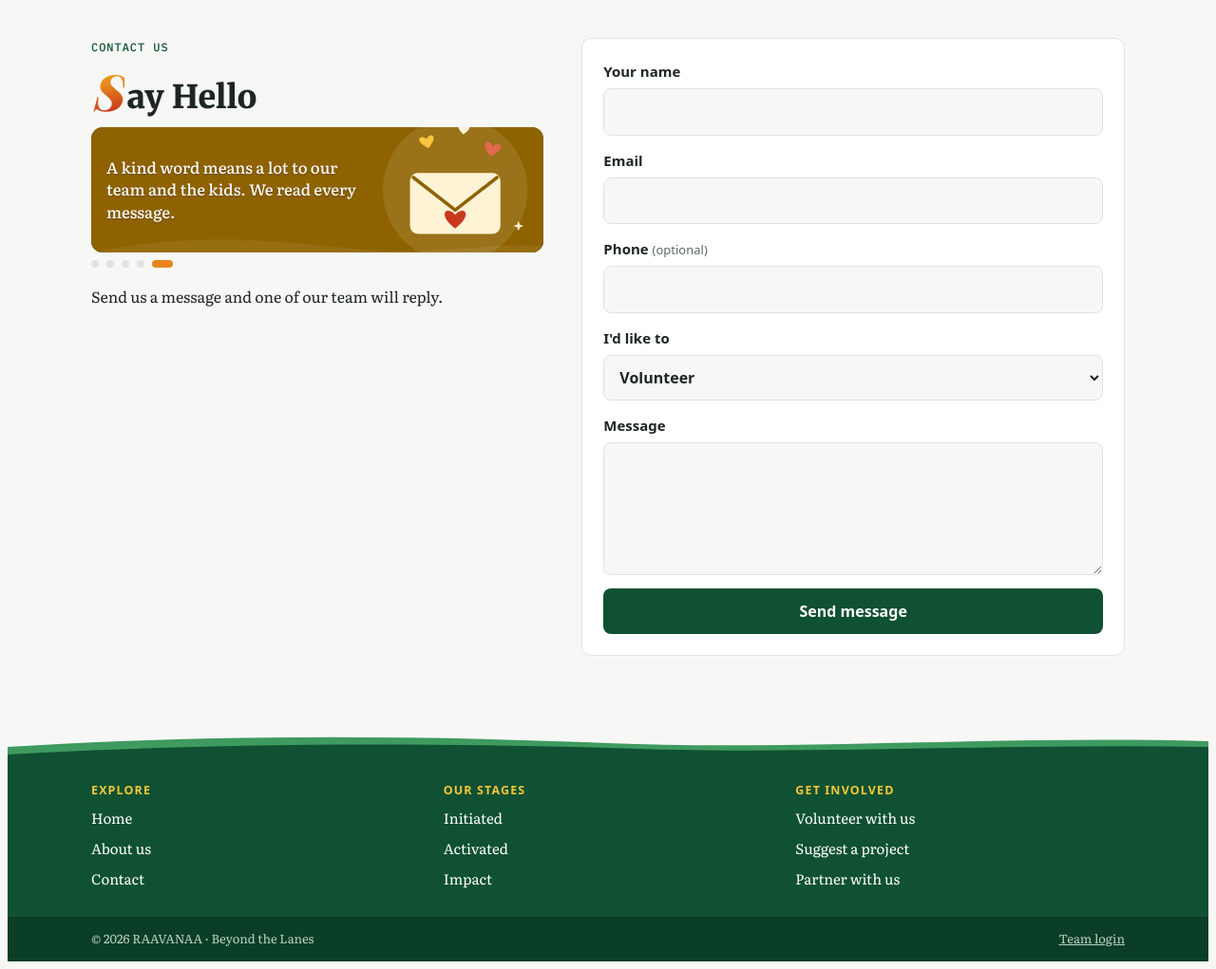
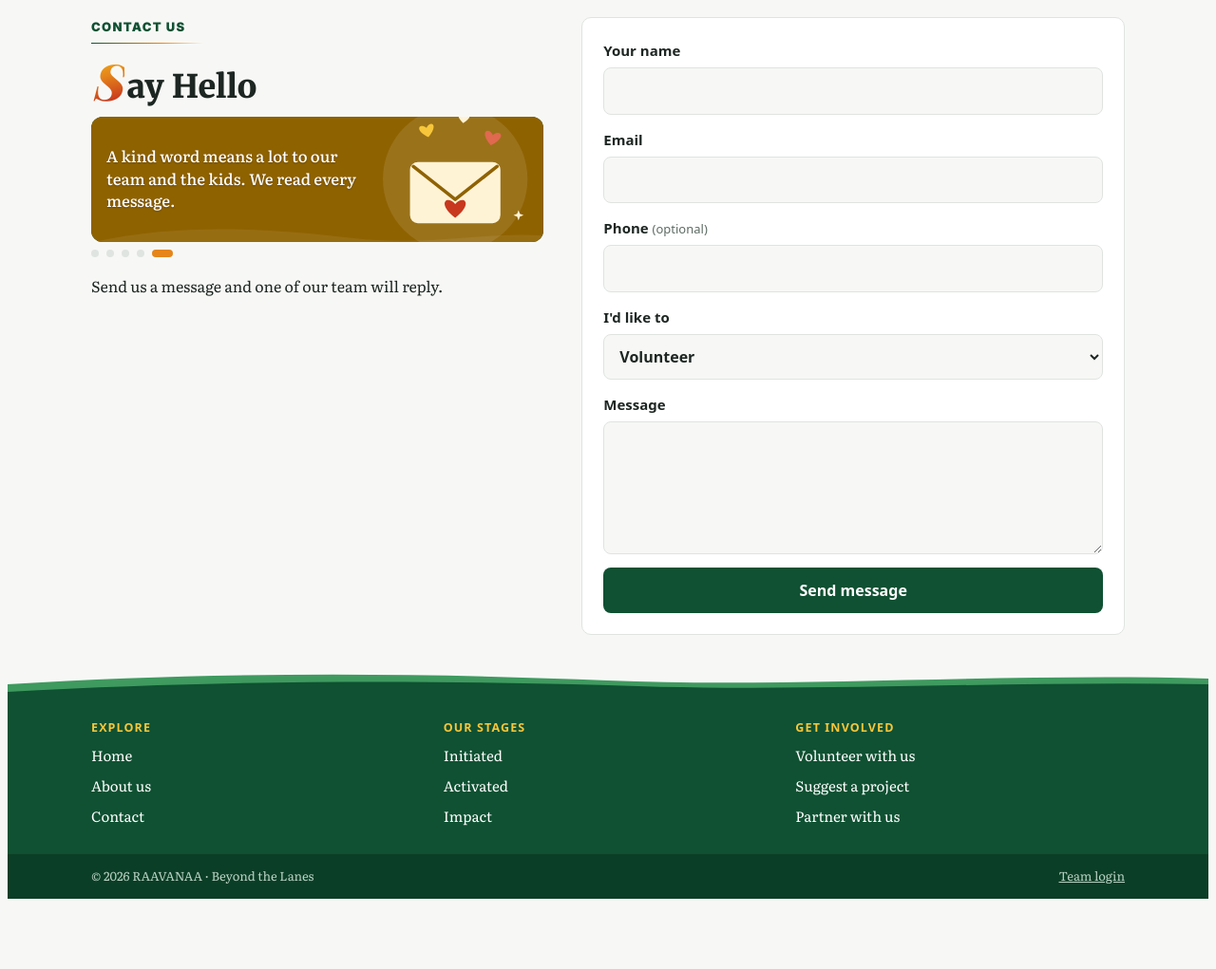
Before and after one commit to Raavanaapost/Charity-site, a PHP site: page /contact.html in a window 1280 px wide. Shown: the part 111-1132 px from the top of the page at 95% size. After the commit the page ends 1058 px from the top, so only its background shows below. Run offline with PHP 8.4, Linux system fonts and the light colour scheme; some web fonts are replaced.

Commit message:
Volunteer and Contact pages: bold underlined page label, tighter spacing above and before the footer
Co-Authored-By: Claude Opus 5.5 <noreply@anthropic.com>
Claude-Session: https://claude.ai/code/session_015LboRGTXS6s8m767pXZBHW

```diff
--- a/style.css
+++ b/style.css
@@ -152,7 +152,7 @@ footer .wrap{padding-block:28px;display:flex;justify-content:space-between;gap:1
 .follow button:disabled{opacity:.6}
 
 /* contact page */
-.contact-layout{display:grid;grid-template-columns:minmax(0,1fr) minmax(0,1.2fr);gap:40px;align-items:start;padding-block:40px 72px}
+.contact-layout{display:grid;grid-template-columns:minmax(0,1fr) minmax(0,1.2fr);gap:40px;align-items:start;padding-block:18px 28px}
 @media (max-width:820px){.contact-layout{grid-template-columns:minmax(0,1fr);gap:24px}}
 .contact-layout .intro{padding-block:0}
 .form{display:grid;gap:14px}
@@ -413,7 +413,8 @@ footer.foot .foot-main .wrap{grid-template-columns:minmax(0,1fr)}
 
 /* Volunteer page: rotating title + message on a picture, then the form */
 .slide-box{display:grid;gap:8px;align-content:start}
-.slide-box .eyebrow{margin-bottom:2px}
+.slide-box .eyebrow{justify-self:start;font-family:"Inter",system-ui,sans-serif;font-weight:900;font-size:13px;letter-spacing:.1em;margin-bottom:4px;padding:0 18px 7px 0;
+  background:linear-gradient(90deg,var(--brand) 0,#e5851a 62%,rgba(229,133,26,0) 100%) left bottom/100% 1px no-repeat}
 .slide-box h1.follow-title{font-family:"Merriweather",Georgia,"Times New Roman",serif;font-weight:900;font-size:clamp(24px,6.4vw,34px);line-height:1.2;color:var(--ink);margin:0;padding-bottom:2px}
 .slide-box .follow-slide{min-height:132px}
 .slide-note{margin:6px 0 0;color:var(--ink)}
```
